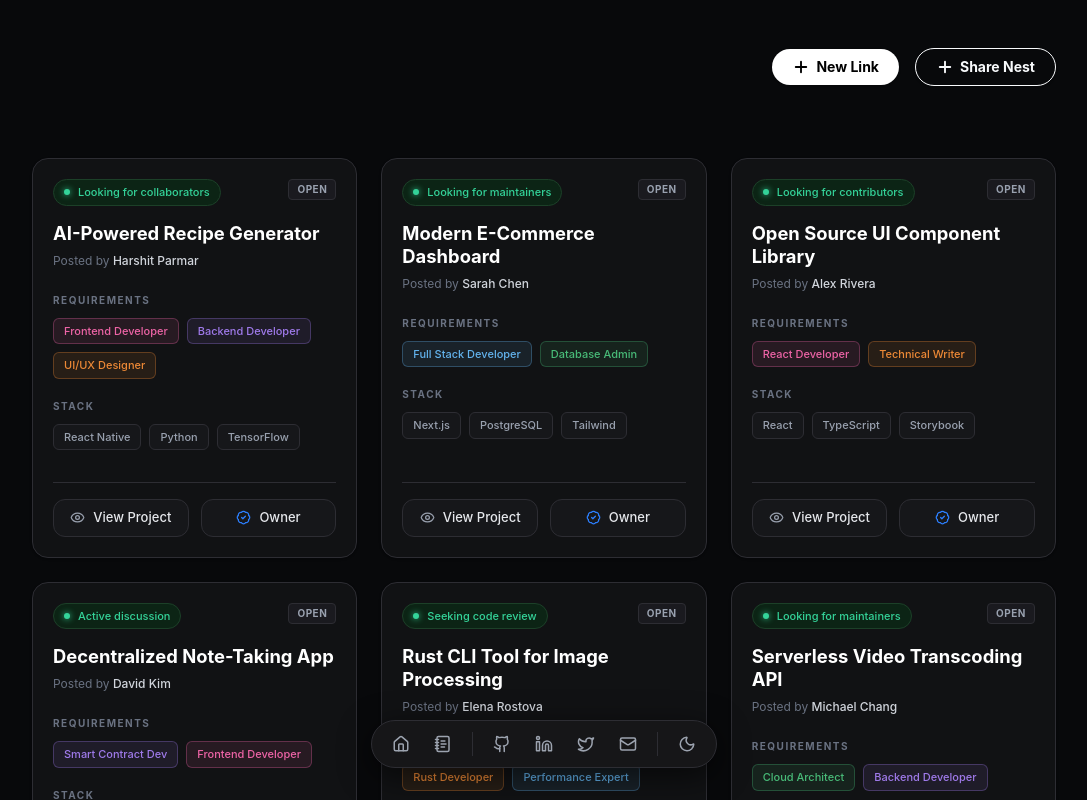
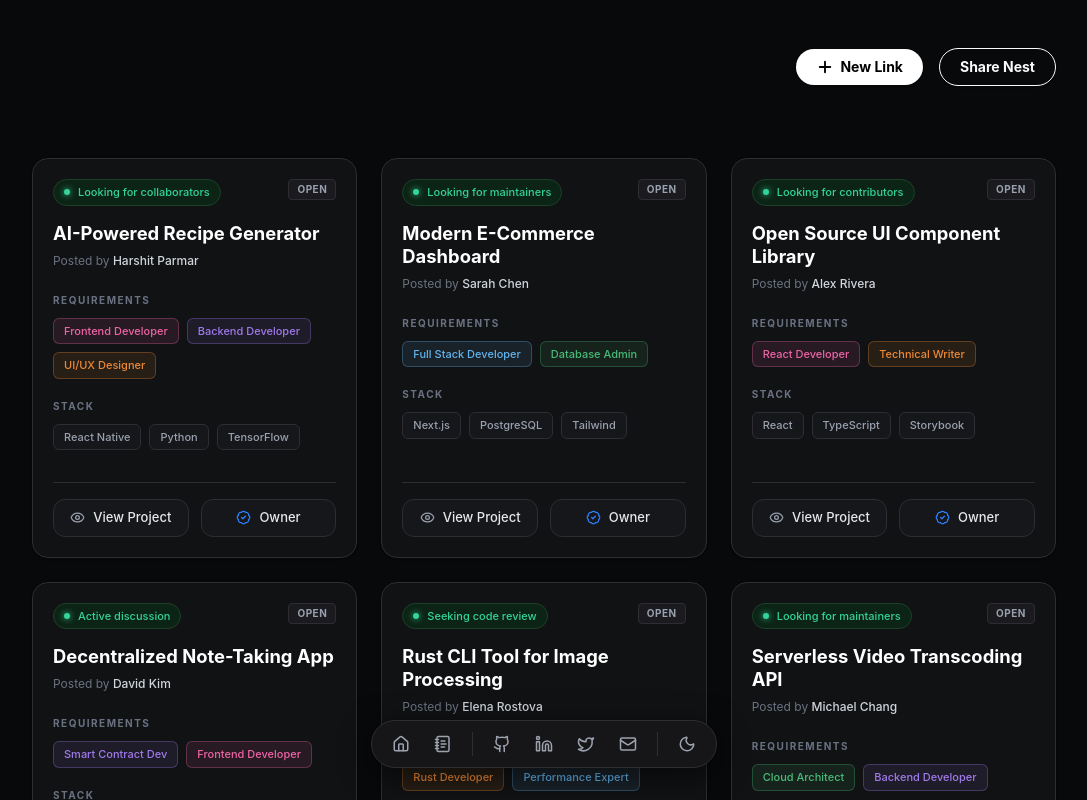
Before and after one commit to Pranjl7/Linknest, a React app in the folder frontend/: page / in a window 1280 px wide. Shown: the top 800 px of the page, without its empty margins (96-1183 px from the left). Built offline with nearby package versions, Linux system fonts and the light colour scheme; the HTML template or start-up script is replaced by a standard one.

Commit message:
ui: remove plus icon from share nest button

```diff
--- a/frontend/src/components/TopBar.tsx
+++ b/frontend/src/components/TopBar.tsx
@@ -9,7 +9,6 @@ export function TopBar() {
           <span>New Link</span>
         </button>
         <button className="flex items-center gap-1.5 px-5 py-2 rounded-full bg-surface border border-border text-text-primary text-sm font-bold hover:bg-surface-hover hover:border-gray-500 hover:scale-105 active:scale-95 transition-all duration-200 shadow-sm">
-          <Plus size={18} strokeWidth={2.5} />
           <span>Share Nest</span>
         </button>
       </div>
```
